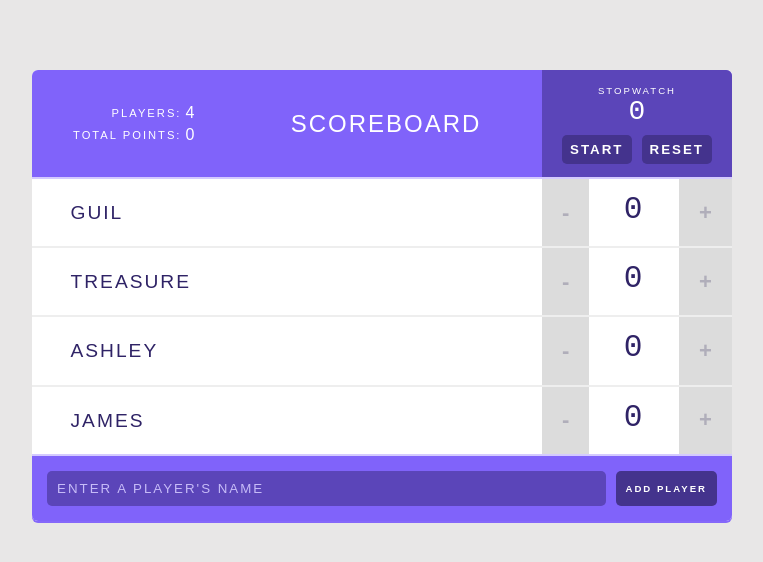
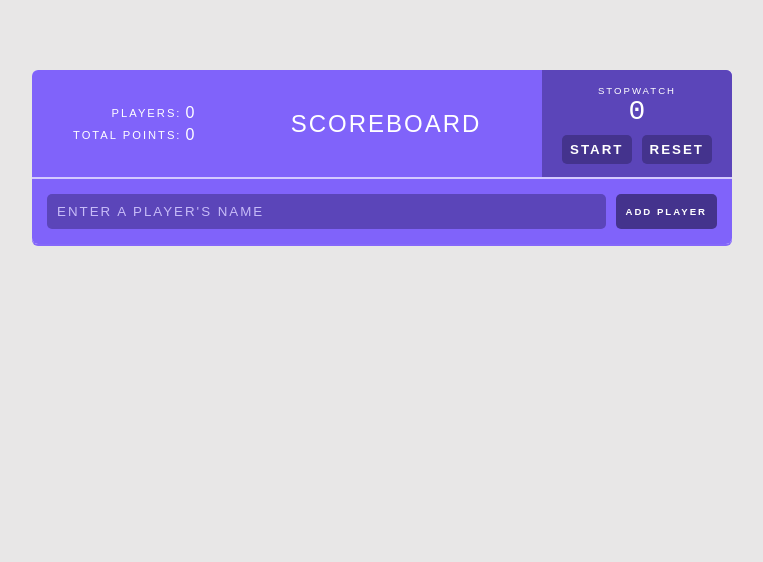
Before and after one commit to Ben-893/React-Scoreboard, a React (Create React App) app: page / in a window 1280 px wide. Shown: the top 562 px of the page, without its empty margins (258-1021 px from the left). Built offline with nearby package versions, Linux system fonts and the light colour scheme.

Commit message:
Removed logo from Manifest and Removed Static Players from State

```diff
--- a/src/App.js
+++ b/src/App.js
@@ -5,28 +5,7 @@ import AddPlayerForm from "./AddPlayerForm";
 
 class App extends Component {
   state = {
-    players: [
-      {
-        name: "Guil",
-        score: 0,
-        id: 1,
-      },
-      {
-        name: "Treasure",
-        score: 0,
-        id: 2,
-      },
-      {
-        name: "Ashley",
-        score: 0,
-        id: 3,
-      },
-      {
-        name: "James",
-        score: 0,
-        id: 4,
-      },
-    ],
+    players: [],
   };
 
   prevPlayerId = 4;
@@ -63,7 +42,7 @@ class App extends Component {
   render() {
     return (
       <div className="scoreboard">
-        <Header title="Scoreboard" players={this.state.players} />
+        <Header players={this.state.players} />
 
         {/* Players list */}
         {this.state.players.map((player, index) => (
--- a/src/Header.js
+++ b/src/Header.js
@@ -18,4 +18,8 @@ Header.propTypes = {
   title: PropTypes.string
 };
 
+Header.defaultProps = {
+  title: 'Scoreboard'
+};
+
 export default Header;
--- a/src/Player.js
+++ b/src/Player.js
@@ -1,7 +1,18 @@
 import React, { PureComponent } from 'react';
+import PropTypes from 'prop-types';
 import Counter from './Counter';
 
 class Player extends PureComponent {
+
+  static propTypes = {
+    changeScore: PropTypes.func,
+    removePlayer: PropTypes.func,
+    name: PropTypes.string,
+    score: PropTypes.number,
+    id: PropTypes.number,
+    index: PropTypes.number
+  };
+
   render() {
     const {
       name,
@@ -16,7 +27,7 @@ class Player extends PureComponent {
       <div className="player">
         <span className="player-name">
           <button className="remove-player" onClick={() => removePlayer(id)}>✖</button>
-          { name }
+          {name}
         </span>
 
         <Counter
```
Also changed, not shown: public/manifest.json.
